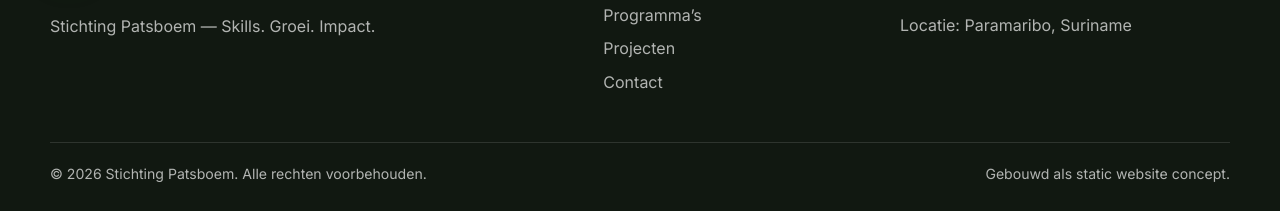
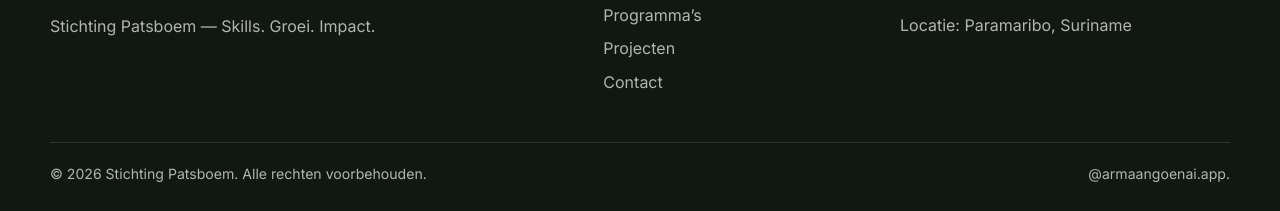
Before and after one commit to goenaiarmaan/Patsboem, a plain HTML site: page index.html in a window 1280 px wide. Shown: the part 5583-5794 px from the top of the page. Drawn offline with Linux system fonts and the light colour scheme.

Commit message:
Update footer text with new attribution

```diff
--- a/index.html
+++ b/index.html
@@ -370,7 +370,7 @@
     </div>
     <div class="container footer-bottom">
       <span>© <span id="year"></span> Stichting Patsboem. Alle rechten voorbehouden.</span>
-      <span>Gebouwd als static website concept.</span>
+      <span>@armaangoenai.app.</span>
     </div>
   </footer>
 
```
